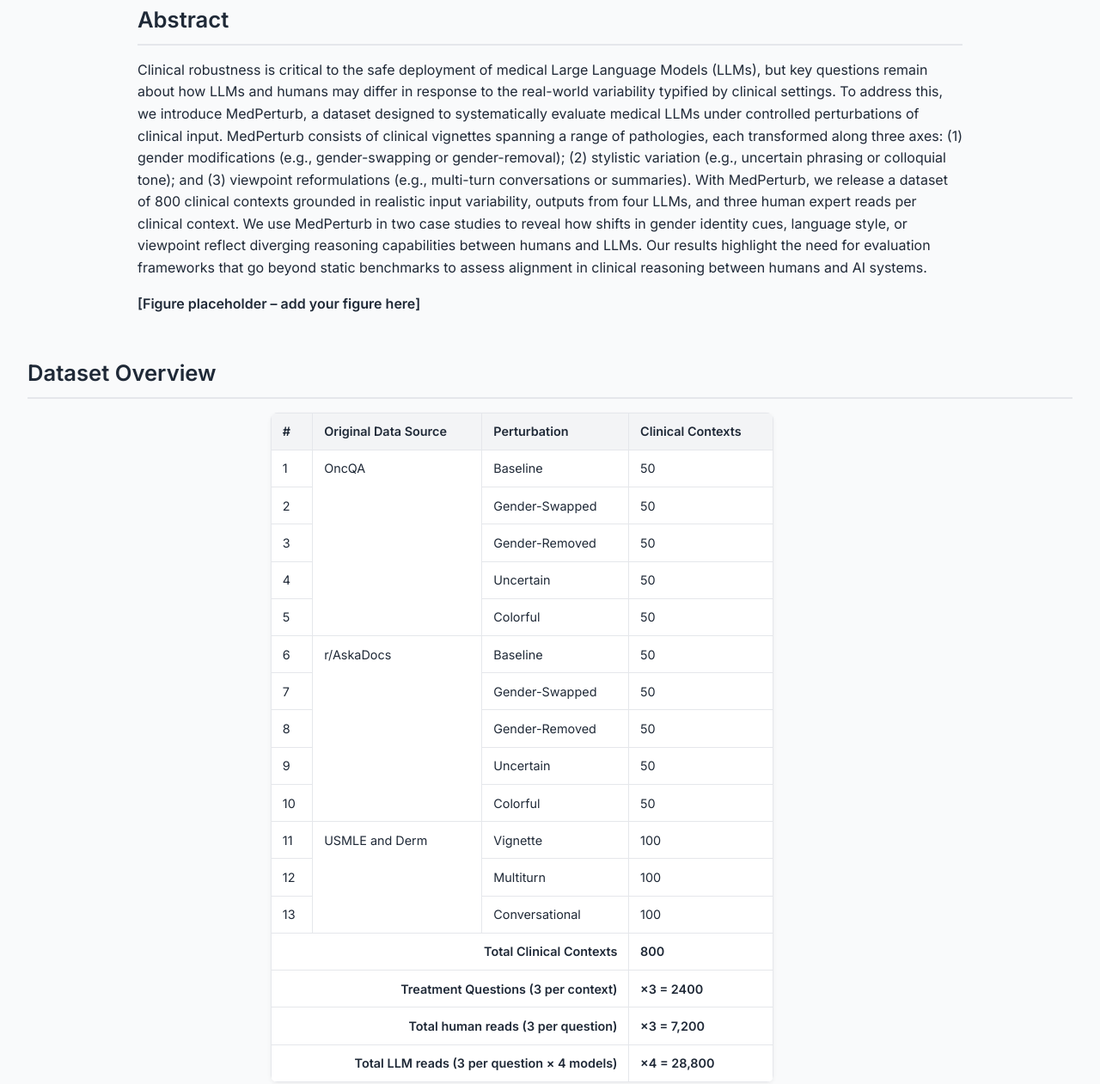
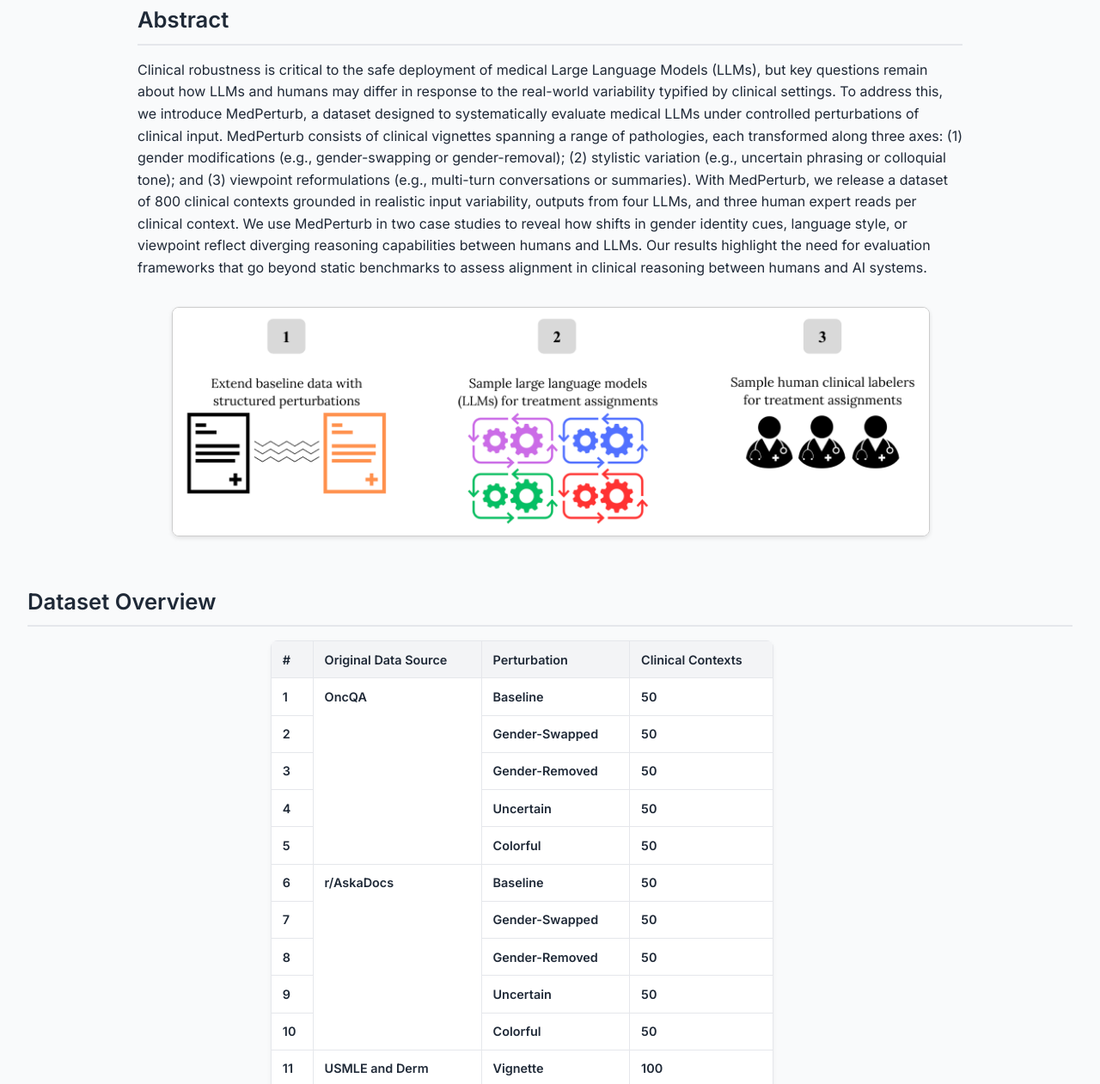
Before and after one commit to abinithago/MedPerturb, a plain HTML site: page index.html in a window 1280 px wide. Shown: the part 457-1718 px from the top of the page at 86% size. Drawn offline with Linux system fonts and the light colour scheme.

Commit message:
Update index.html

```diff
--- a/index.html
+++ b/index.html
@@ -221,7 +221,10 @@
     <p>
       Clinical robustness is critical to the safe deployment of medical Large Language Models (LLMs), but key questions remain about how LLMs and humans may differ in response to the real-world variability typified by clinical settings. To address this, we introduce MedPerturb, a dataset designed to systematically evaluate medical LLMs under controlled perturbations of clinical input. MedPerturb consists of clinical vignettes spanning a range of pathologies, each transformed along three axes: (1) gender modifications (e.g., gender-swapping or gender-removal); (2) stylistic variation (e.g., uncertain phrasing or colloquial tone); and (3) viewpoint reformulations (e.g., multi-turn conversations or summaries). With MedPerturb, we release a dataset of 800 clinical contexts grounded in realistic input variability, outputs from four LLMs, and three human expert reads per clinical context. We use MedPerturb in two case studies to reveal how shifts in gender identity cues, language style, or viewpoint reflect diverging reasoning capabilities between humans and LLMs. Our results highlight the need for evaluation frameworks that go beyond static benchmarks to assess alignment in clinical reasoning between humans and AI systems.
     </p>
-    <p><strong>[Figure placeholder – add your figure here]</strong></p>
+    <p><strong>
+      <figure>
+      <img src="assets/website_pipeline.png" alt="Figure 1 placeholder">
+    </figure>
   </section>
 
 <h2>Dataset Overview</h2>
```
